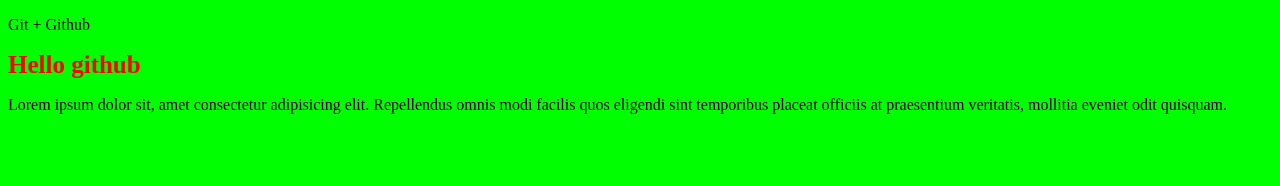
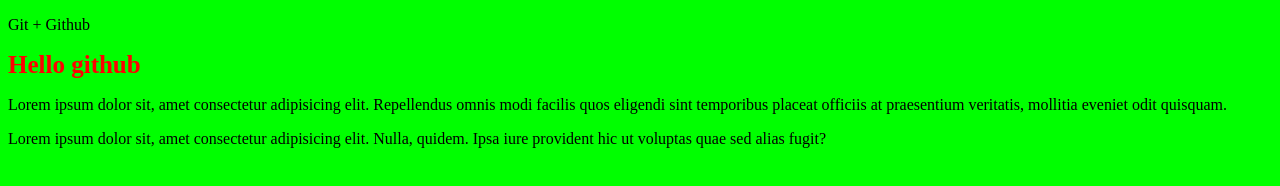
Before and after one commit to CJEF/getTest, a plain HTML site: page index.html in a window 1280 px wide. Drawn offline with Linux system fonts and the light colour scheme; files that its build step writes are made by us from their sources.

```diff
--- a/index.html
+++ b/index.html
@@ -10,5 +10,6 @@
     <p>Git + Github</p>
     <h1>Hello github</h1>
     <p>Lorem ipsum dolor sit, amet consectetur adipisicing elit. Repellendus omnis modi facilis quos eligendi sint temporibus placeat officiis at praesentium veritatis, mollitia eveniet odit quisquam.</p>
+    <p>Lorem ipsum dolor sit, amet consectetur adipisicing elit. Nulla, quidem. Ipsa iure provident hic ut voluptas quae sed alias fugit?</p>
 </body>
 </html>
```
Also changed, not shown: about.html (added).
